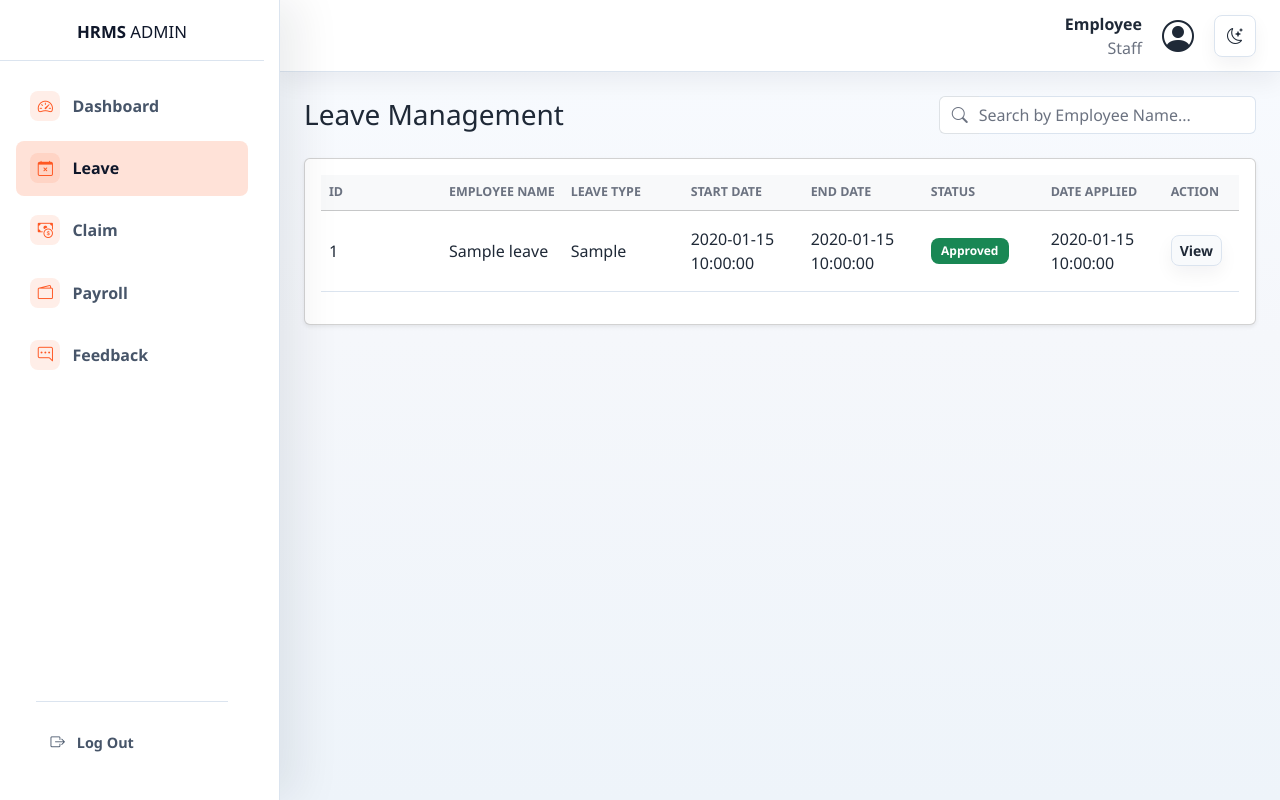
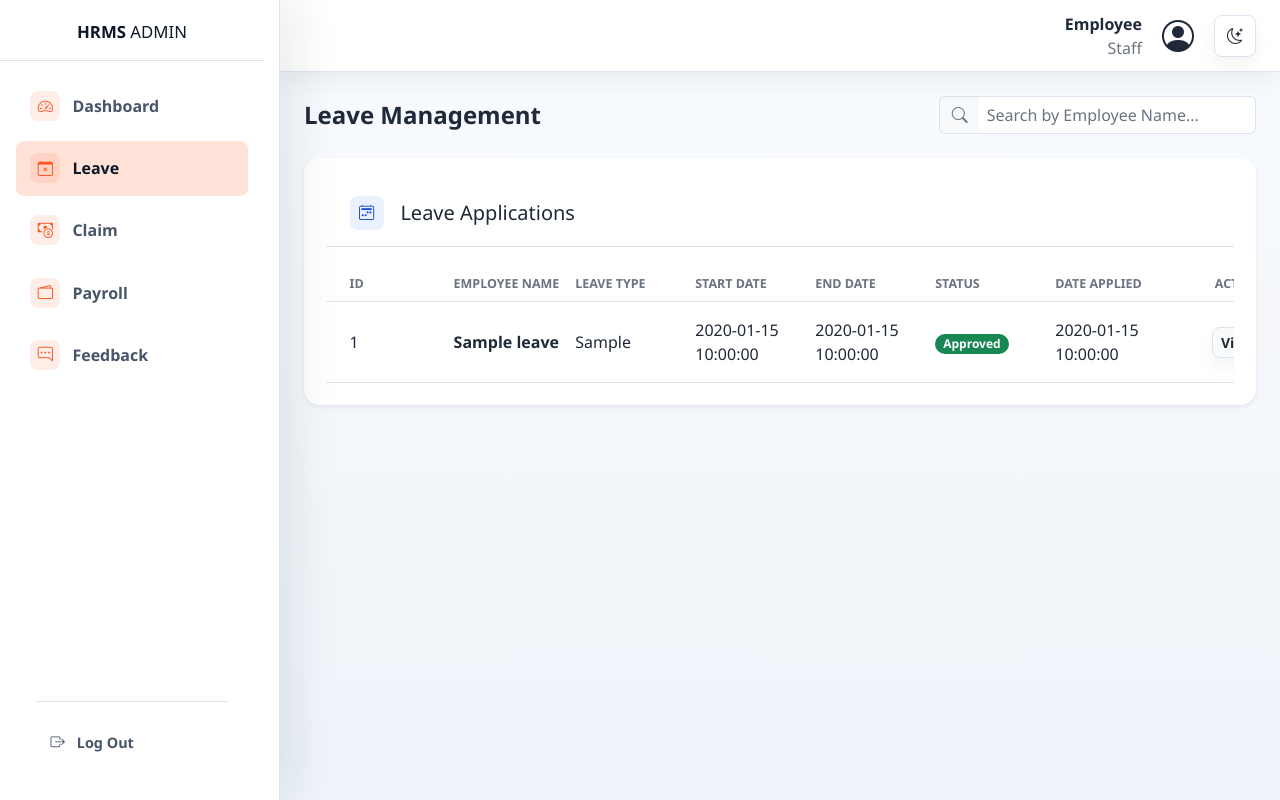
Before and after one commit to RealBlank21/HRSM-G7, a Flask app: template templates/admin-leave.html in a window 1280 px wide. Run offline with Flask 3, Linux system fonts and the light colour scheme; the template is opened without the code that fills it: most values are stand-ins (such as "Sample title", 1, 10 or a date in 2020).

Commit message:
Fix white-bg on admin page

```diff
--- a/templates/admin-leave.html
+++ b/templates/admin-leave.html
@@ -28,53 +28,56 @@
         {% endif %}
       {% endwith %}
 
-      <div class="d-flex justify-content-between align-items-center mb-4">
-        <h1 class="h3 mb-0 text-gray-800">Leave Management</h1>
+      <div class="d-flex justify-content-between align-items-center mb-4 flex-wrap gap-2">
+        <h1 class="h4 mb-0 fw-semibold">Leave Management</h1>
         <div class="col-md-4">
           <div class="input-group">
-            <span class="input-group-text bg-white border-end-0"><i class="bi bi-search text-muted"></i></span>
-            <input type="text" id="searchEmployeeName" class="form-control border-start-0 ps-0" placeholder="Search by Employee Name...">
+            <span class="input-group-text border-end-0"><i class="bi bi-search text-muted"></i></span>
+            <input type="text" id="searchEmployeeName" class="form-control border-start-0 ps-2" placeholder="Search by Employee Name...">
           </div>
         </div>
       </div>
 
-      <div class="card shadow-sm mb-4">
-        <div class="card-body">
-
+      <section class="panel border-0 shadow-sm rounded-4 mt-2">
+        <div class="panel-header border-bottom px-4 py-3">
+          <h2 class="h5 mb-0 section-title"><i class="bi bi-calendar2-week me-2"></i><span>Leave Applications</span></h2>
+        </div>
         <div class="table-responsive">
-            <table class="table table-hover align-middle" id="leaveTable">
-              <thead class="table-light">
+          <table class="table align-middle mb-0 table-hover" id="leaveTable">
+            <thead>
               <tr>
-                  <th>ID</th>
-                  <th>Employee Name</th>
-                  <th>Leave Type</th>
-                  <th>Start Date</th>
-                  <th>End Date</th>
-                  <th>Status</th>
-                  <th>Date Applied</th>
-                  <th>Action</th>
+                <th scope="col" class="ps-4">ID</th>
+                <th scope="col">Employee Name</th>
+                <th scope="col">Leave Type</th>
+                <th scope="col">Start Date</th>
+                <th scope="col">End Date</th>
+                <th scope="col">Status</th>
+                <th scope="col">Date Applied</th>
+                <th scope="col" class="text-end pe-4">Action</th>
               </tr>
             </thead>
             <tbody id="leaveTableBody">
               {% for leave in leaves %}
               <tr>
-                  <td>{{ leave.leave_id }}</td>
-                  <td>{{ leave.employee_name }}</td>
+                <td class="ps-4">{{ leave.leave_id }}</td>
+                <td class="fw-semibold">{{ leave.employee_name }}</td>
                 <td>{{ leave.leave_type }}</td>
                 <td>{{ leave.start_date }}</td>
                 <td>{{ leave.end_date }}</td>
                 <td>
                   {% if leave.status == 'Approved' %}
-                    <span class="badge bg-success">{{ leave.status }}</span>
+                    <span class="badge text-bg-success px-2 py-1 rounded-pill">Approved</span>
                   {% elif leave.status == 'Rejected' %}
-                    <span class="badge bg-danger">{{ leave.status }}</span>
+                    <span class="badge text-bg-danger px-2 py-1 rounded-pill">Rejected</span>
                   {% else %}
-                    <span class="badge bg-warning text-dark">{{ leave.status }}</span>
+                    <span class="badge text-bg-warning px-2 py-1 rounded-pill">Pending</span>
                   {% endif %}
                 </td>
                 <td>{{ leave.submitted_date }}</td>
-                  <td>
+                <td class="text-end pe-4">
                   <button type="button" class="btn btn-light btn-sm" data-bs-toggle="modal" data-bs-target="#viewAdminLeaveModal{{ leave.leave_id }}">View</button>
+                </td>
+              </tr>
 
               <div class="modal fade" id="viewAdminLeaveModal{{ leave.leave_id }}" tabindex="-1" aria-hidden="true">
                 <div class="modal-dialog modal-dialog-centered modal-lg">
@@ -115,20 +118,25 @@
                       {% if leave.attachment_doc_url %}
                       <div class="mb-3">
                         <label class="form-label fw-semibold small text-muted mb-1">Supporting Document</label><br>
-                              <a href="{{ leave.attachment_doc_url }}" target="_blank" class="btn btn-outline-primary btn-sm"><i class="bi bi-download me-1"></i> View / Download Document</a>
+                        <a href="{{ leave.attachment_doc_url }}" target="_blank" class="btn btn-sm btn-outline-primary"><i class="bi bi-file-earmark-text me-1"></i> View Attached File</a>
+                      </div>
+                      {% endif %}
+
+                      {% if leave.status == 'Rejected' and leave.rejection_reason %}
+                      <div class="mb-2 mt-3 p-3 bg-danger bg-opacity-10 rounded border border-danger">
+                        <label class="form-label fw-bold text-danger mb-1">Rejection Reason</label>
+                        <p class="mb-0 text-danger">{{ leave.rejection_reason }}</p>
                       </div>
                       {% endif %}
 
                       {% if leave.status == 'Pending' %}
                       <hr class="my-4">
-
                       <form id="rejectForm{{ leave.leave_id }}" method="POST" action="{{ url_for('leave.admin_reject_leave', leave_id=leave.leave_id) }}">
                         <div class="mb-3">
                           <label for="rejectionReason{{ leave.leave_id }}" class="form-label fw-semibold small text-muted mb-1">Reason for Rejection <span class="fw-normal">(Required if rejecting)</span></label>
                           <textarea class="form-control" id="rejectionReason{{ leave.leave_id }}" name="rejectionReason" rows="2" placeholder="Provide a reason if you are rejecting this application..." required></textarea>
                         </div>
                       </form>
-
                       <form id="approveForm{{ leave.leave_id }}" method="POST" action="{{ url_for('leave.admin_approve_leave', leave_id=leave.leave_id) }}"></form>
                       {% endif %}
                     </div>
@@ -145,21 +153,22 @@
                   </div>
                 </div>
               </div>
-                  </td>
+
+              {% else %}
+              <tr>
+                <td colspan="8" class="text-center py-4 text-muted">No leave applications found.</td>
               </tr>
               {% endfor %}
             </tbody>
           </table>
 
-            <!-- No Results Message -->
           <div id="noResults" class="text-center text-muted py-4 d-none">
             <i class="bi bi-search fs-4 d-block mb-2"></i>
             No employees found matching your search.
           </div>
 
         </div>
-        </div>
-      </div>
+      </section>
     </div>
   </main>
 
```
Lines whose indentation alone changed are shown as unchanged.
